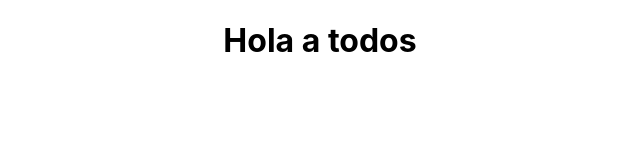
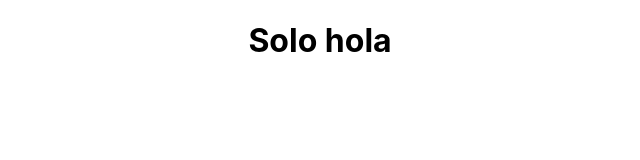
Before and after one commit to SdKray/GitEjemplo, a React (Create React App) app: page / in a window 1280 px wide. Shown: the top 160 px of the page, without its empty margins (320-960 px from the left). Built offline with nearby package versions, Linux system fonts and the light colour scheme.

Commit message:
Cambio del Titulo

```diff
--- a/src/App.js
+++ b/src/App.js
@@ -5,7 +5,7 @@ import './App.css';
 function App() {
 	return (
 		<div className='App'>
-			<h1>Hola a todos</h1>
+			<h1>Solo hola</h1>
 		</div>
 	);
 }
```
